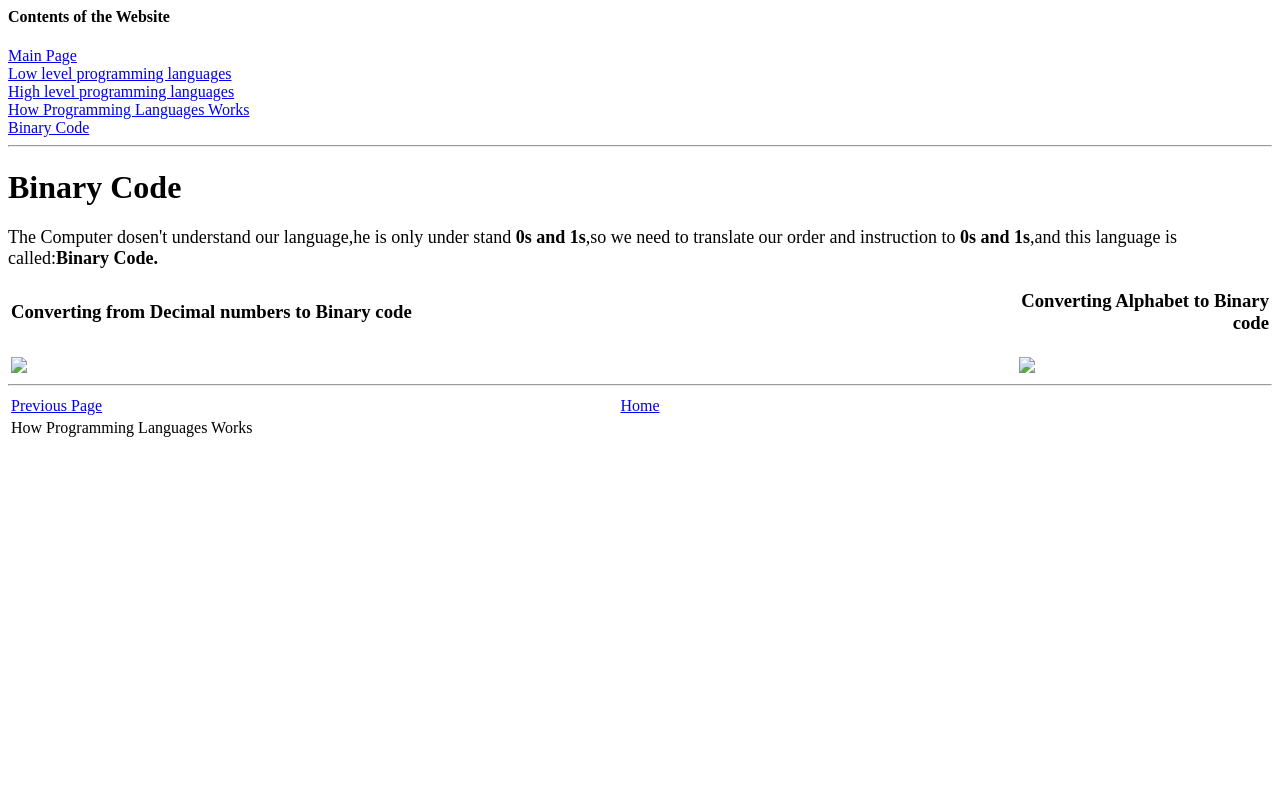
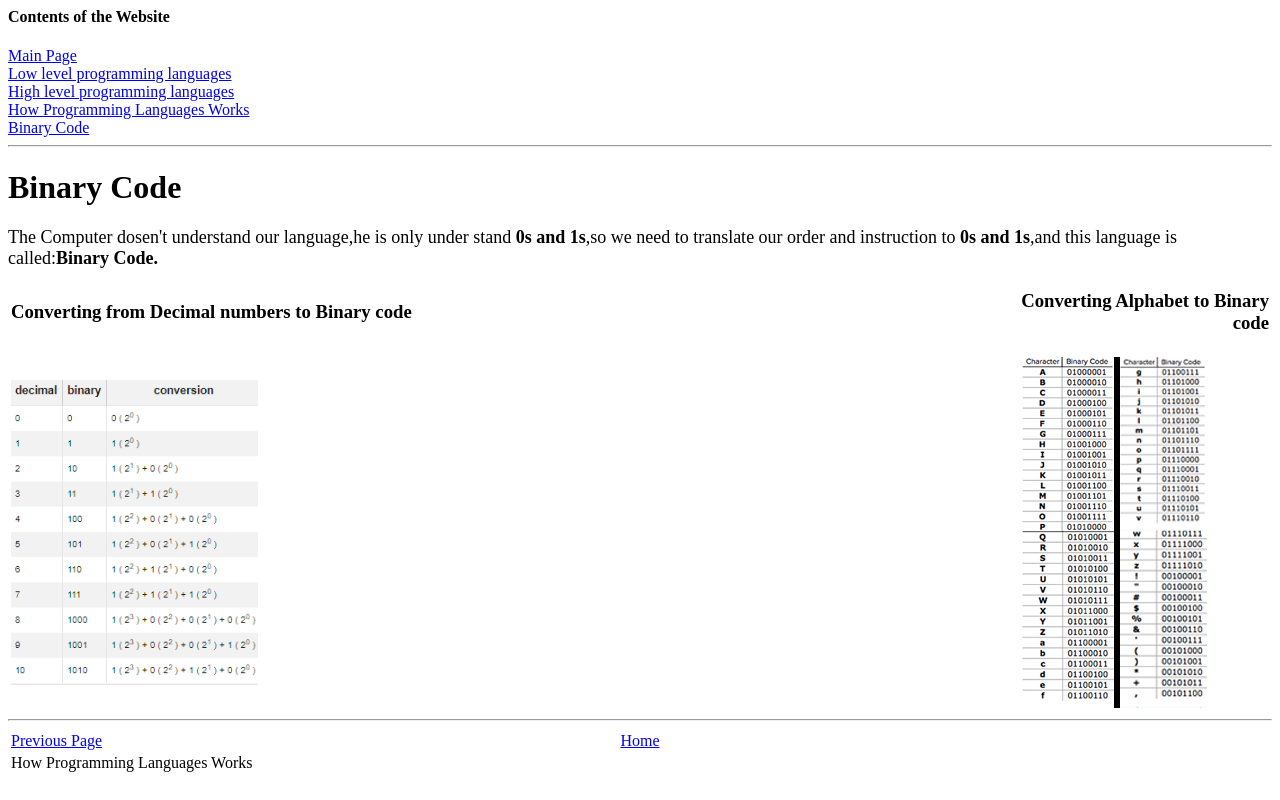
Before and after one commit to Mahmoud-Hassan-Ghania/ece001, a plain HTML site: page index5.html in a window 1280 px wide. Drawn offline with Linux system fonts and the light colour scheme.

Commit message:
Update index5.html

```diff
--- a/index5.html
+++ b/index5.html
@@ -25,8 +25,8 @@
      <td width="33%" align="right"><h3>Converting Alphabet to Binary code</h3></td>
     </tr>
     <tr>
-     <td><img src="img/Binary code2.png"></img></td>
-     <td><img src="img/Binary code3.jpg"></img></td>
+     <td><img src="https://raw.githubusercontent.com/Mahmoud-Hassan-Ghania/ece001/master/Binary%20code2.png" alt="Numbers to Binary code"></img></td>
+     <td><img src="https://raw.githubusercontent.com/Mahmoud-Hassan-Ghania/ece001/master/Binary%20code3.jpg" alt="Alphabet to Binary code"></img></td>
     </tr>
    </table>
   </main>
```
